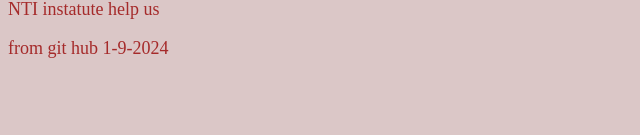
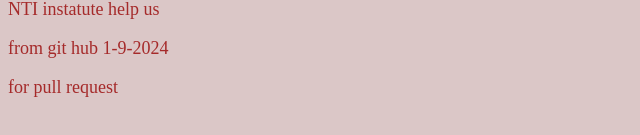
Before and after one commit to DrBothaina/Bothaina_project, a plain HTML site: page index.html in a window 1280 px wide. Shown: the part 161-296 px from the top of the page, without its empty margins (0-640 px from the left). Drawn offline with Linux system fonts and the light colour scheme.

Commit message:
Update index.html
pull request update

```diff
--- a/index.html
+++ b/index.html
@@ -11,6 +11,7 @@
     <h1>Welcome group 4</h1>
     <p>NTI instatute help us</p>
     <p>from git hub 1-9-2024</p>
+    <p> for pull request</p>
 
 </body>
 </html>
```
